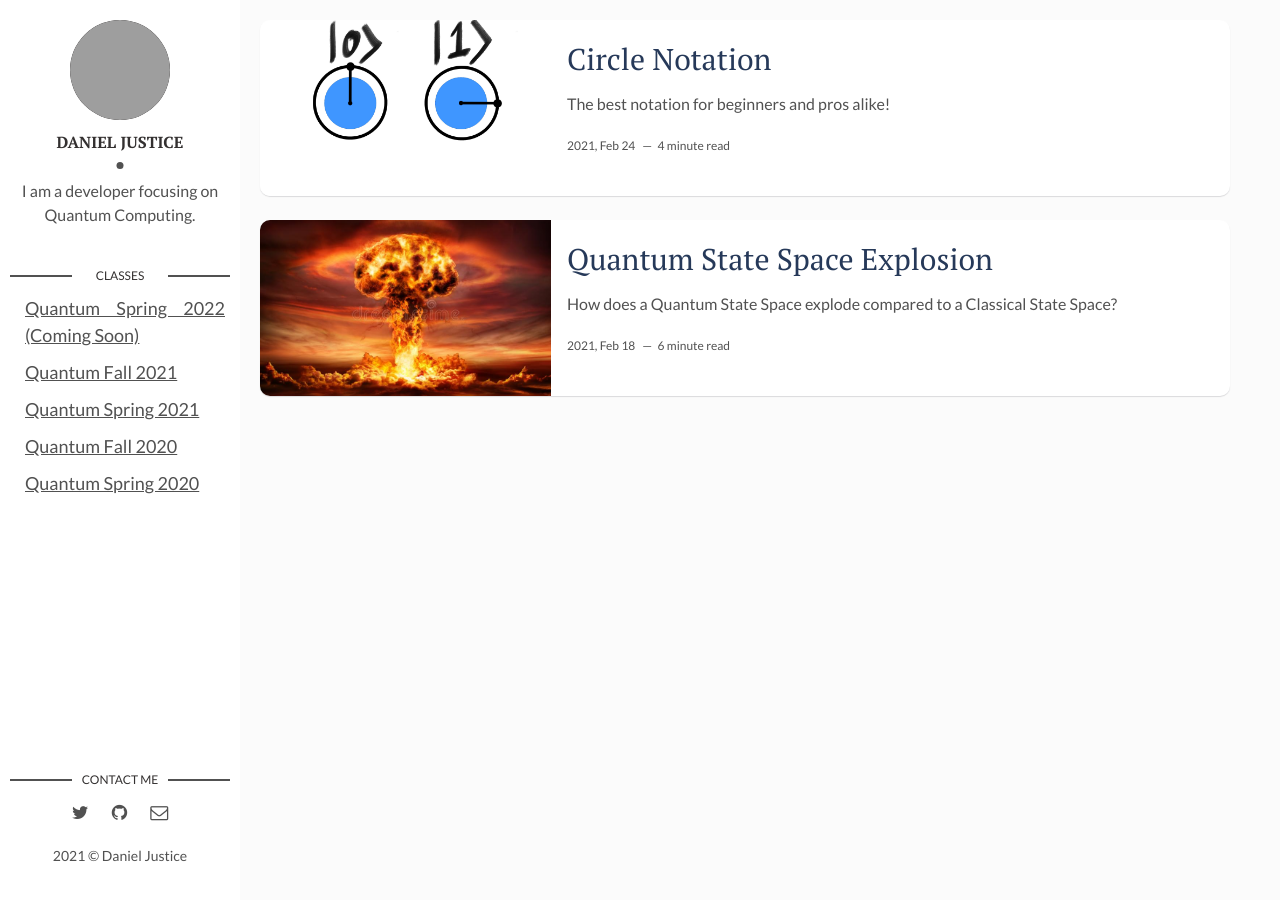
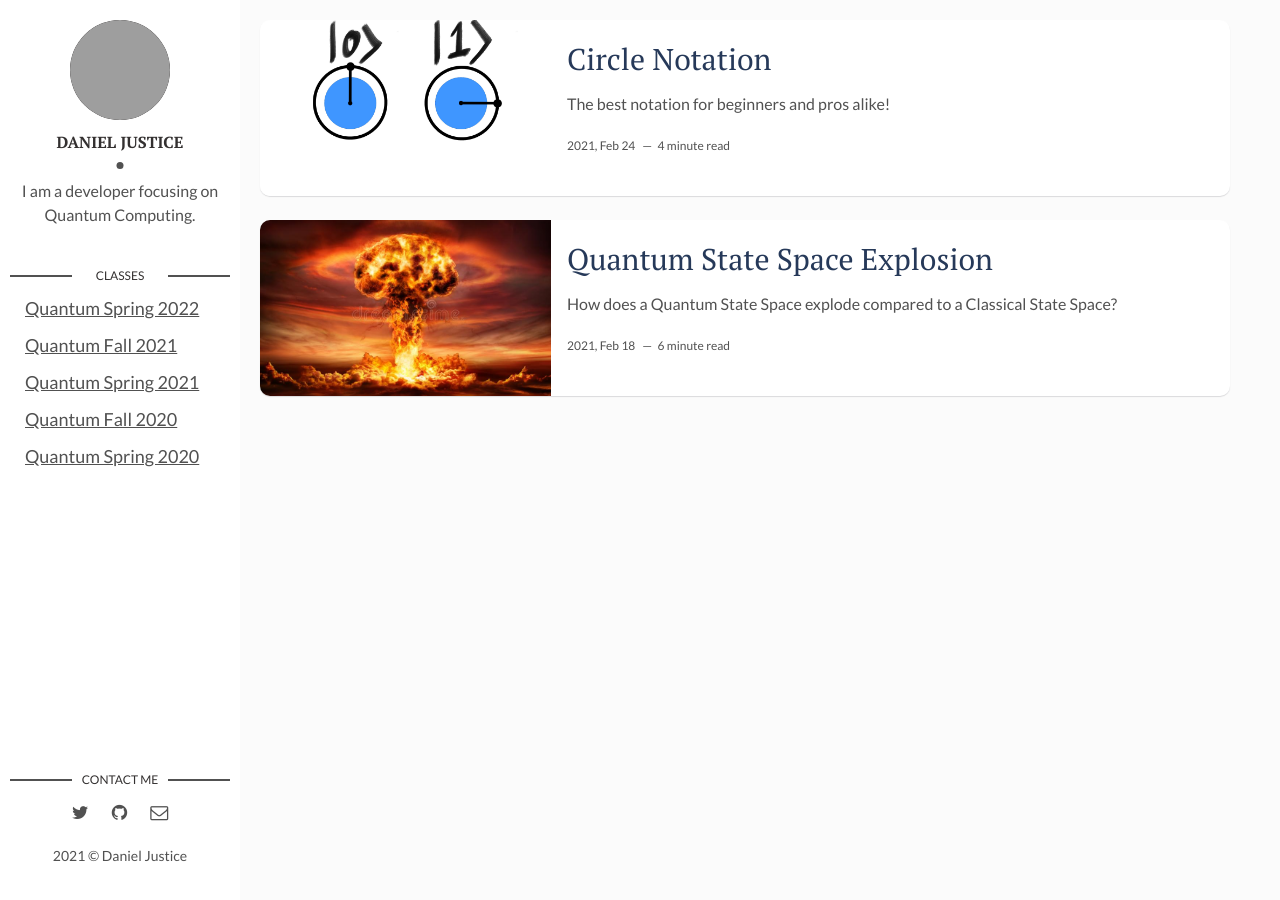
Before and after one commit to thequantumturtle/thequantumturtle.github.io, a Jekyll site: the page built from index.html, in a window 1280 px wide. Built offline with Jekyll 4.4.1, drawn with Linux system fonts in a browser that asks for light colours; the list of posts is cut into pages by our own code; grey boxes are pictures that could not be loaded.

Commit message:
fix spacing

```diff
--- a/_layouts/main.html
+++ b/_layouts/main.html
@@ -14,7 +14,7 @@
     <section class="contact quantum-websites">
       <h3 class="contact-title">Classes</h3>
       <ul>
-        <li><a href="https://thequantumturtle.github.io/QuantumSpring2022/">Quantum Spring 2022 (Coming Soon)</a></li>
+        <li><a href="https://thequantumturtle.github.io/QuantumSpring2022/">Quantum Spring 2022</a></li>
         <li><a href="https://thequantumturtle.github.io/QuantumFall2021/">Quantum Fall 2021</a></li>
         <li><a href="https://thequantumturtle.github.io/QuantumSpring2021/">Quantum Spring 2021</a></li>
         <li><a href="https://thequantumturtle.github.io/QuantumFall2020/">Quantum Fall 2020</a></li>
```
